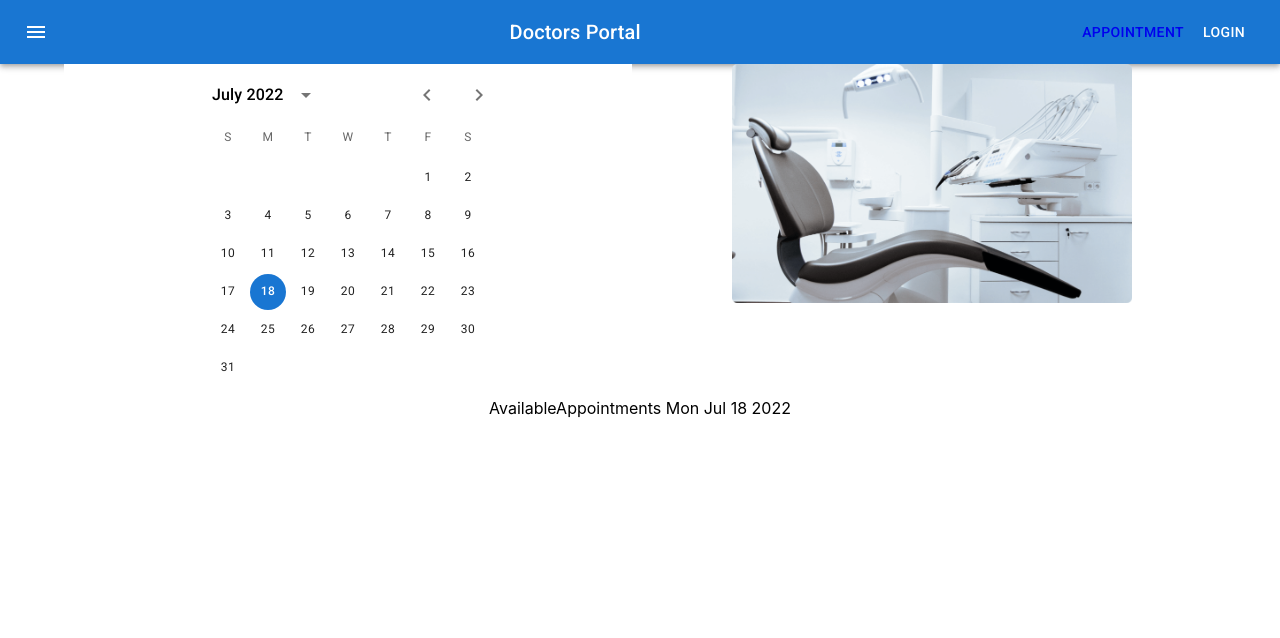
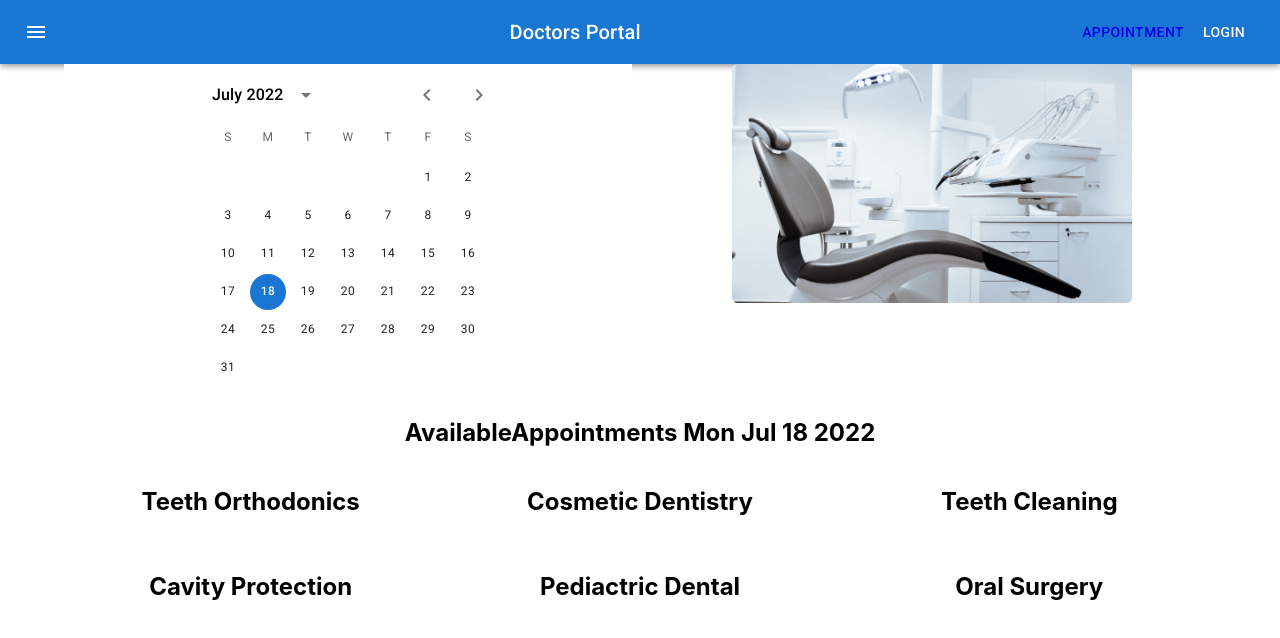
Before and after one commit to arshad657/doctors-portal, a React (Create React App) app: page /appointment in a window 1280 px wide. Shown: the top 638 px of the page. Built offline with nearby package versions, Linux system fonts and the light colour scheme.

Commit message:
19/07/22 (7.30 PM)

```diff
--- a/src/Appointment/AvailableAppointments/AvailableAppointments.js
+++ b/src/Appointment/AvailableAppointments/AvailableAppointments.js
@@ -1,8 +1,63 @@
+import { Grid } from '@mui/material'
+import { Container } from '@mui/system'
 import React from 'react'
+import Booking from '../../Booking/Booking'
+
+
+const bookings= [
+    {
+        id: 1,
+        name: 'Teeth Orthodonics',
+        time: '08.00 AM - 09.00 AM',
+        space: 10,
+    },
+    {
+        id: 2,
+        name: 'Cosmetic Dentistry',
+        time: '09.00 AM - 10.00 AM',
+        space: 8,
+    },
+    {
+        id: 3,
+        name: 'Teeth Cleaning',
+        time: '10.00 AM - 11.00 AM',
+        space: 9,
+    },
+    {
+        id: 4,
+        name: 'Cavity Protection',
+        time: '11.00 AM - 12.00 AM',
+        space: 5,
+    },
+    {
+        id: 5,
+        name: 'Pediactric Dental',
+        time: '06.00 PM - 07.00 PM',
+        space: 10,
+    },
+    {
+        id: 6,
+        name: 'Oral Surgery',
+        time: '07.00 PM - 08.00 PM',
+        space: 10,
+    },
+]
 
 function AvailableAppointments({date}) {
   return (
-    <div>AvailableAppointments {date.toDateString()}</div>
+    <Container >
+    <h2>AvailableAppointments {date.toDateString()}</h2>
+    <Grid container spacing={2}>
+            {
+                bookings.map(booking => <Booking
+                    key={booking.id }
+                    booking={booking}
+
+                    />)
+            }
+
+    </Grid>
+    </Container>
   )
 }
 
--- /dev/null
+++ b/src/Booking/Booking.js
@@ -0,0 +1,13 @@
+import { Grid } from '@mui/material'
+import React from 'react'
+
+function Booking({booking}) {
+    const {name, time, space} = booking;
+  return (
+    <Grid item xs={12} sm={6} md={4}>
+        <h2> {name}</h2>
+    </Grid>
+  )
+}
+
+export default Booking
```
